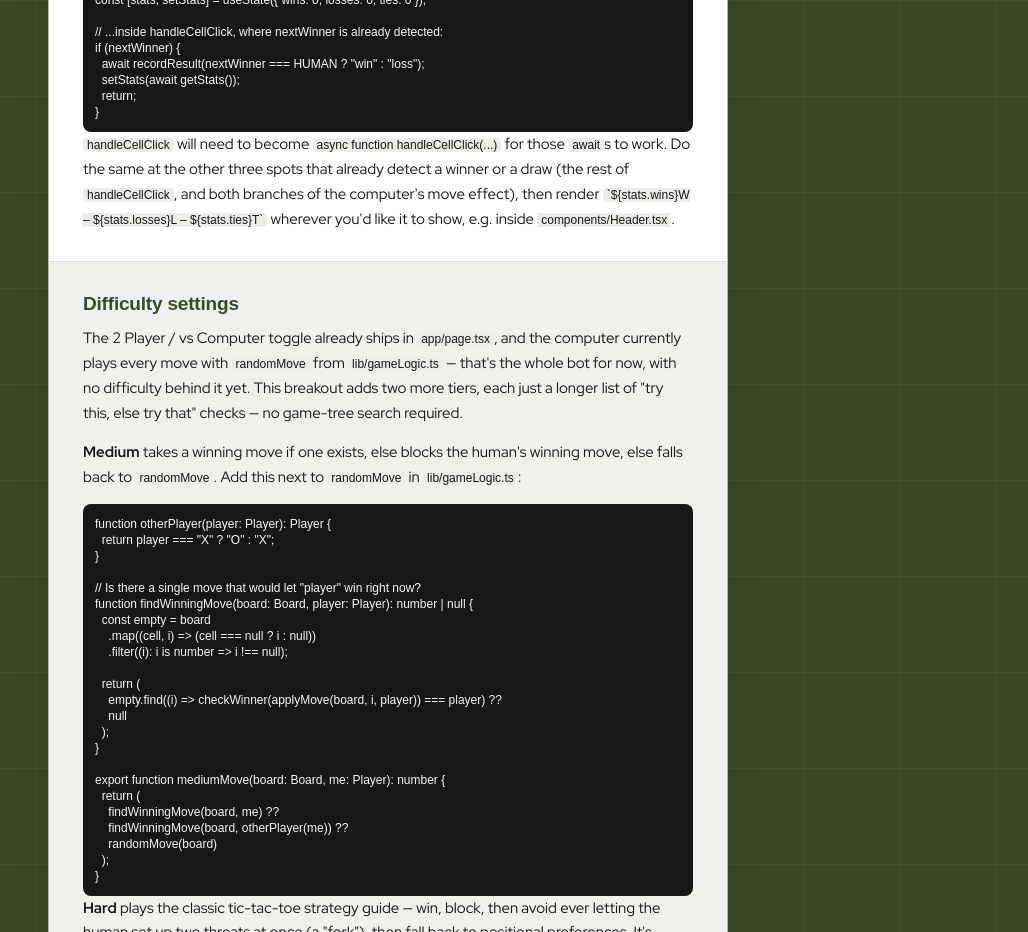
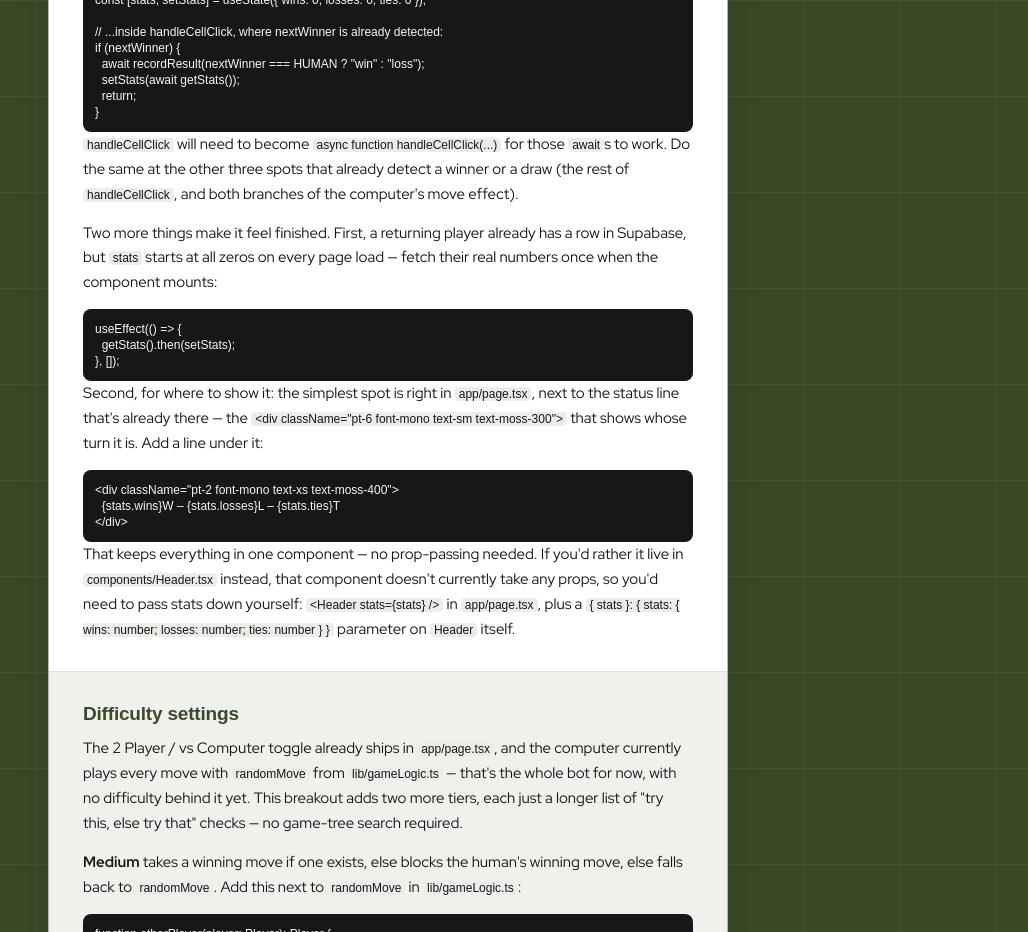
Before and after one commit to CSnair7/tic-tac-toe-mhacks, a Next.js app: page /tutorial in a window 1280 px wide. Shown: the part 6240-7172 px from the top of the page, without its empty margins (252-1280 px from the left). Built offline with nearby package versions, Linux system fonts and the light colour scheme; a web font is replaced by a local one.

Commit message:
more detailed display

```diff
--- a/app/tutorial/page.tsx
+++ b/app/tutorial/page.tsx
@@ -457,12 +457,46 @@ if (nextWinner) {
           <code className={CODE_CHIP}>await</code>s to work. Do the same at
           the other three spots that already detect a winner or a draw (the
           rest of <code className={CODE_CHIP}>handleCellClick</code>, and
-          both branches of the computer&apos;s move effect), then render{" "}
+          both branches of the computer&apos;s move effect).
+        </LetterBody>
+        <LetterBody>
+          Two more things make it feel finished. First, a returning player
+          already has a row in Supabase, but{" "}
+          <code className={CODE_CHIP}>stats</code> starts at all zeros on
+          every page load — fetch their real numbers once when the
+          component mounts:
+        </LetterBody>
+        <pre className={CODE_BLOCK}>
+          {`useEffect(() => {
+  getStats().then(setStats);
+}, []);`}
+        </pre>
+        <LetterBody>
+          Second, for where to show it: the simplest spot is right in{" "}
+          <code className={CODE_CHIP}>app/page.tsx</code>, next to the
+          status line that&apos;s already there — the{" "}
           <code className={CODE_CHIP}>
-            {"`${stats.wins}W – ${stats.losses}L – ${stats.ties}T`"}
+            {'<div className="pt-6 font-mono text-sm text-moss-300">'}
           </code>{" "}
-          wherever you&apos;d like it to show, e.g. inside{" "}
-          <code className={CODE_CHIP}>components/Header.tsx</code>.
+          that shows whose turn it is. Add a line under it:
+        </LetterBody>
+        <pre className={CODE_BLOCK}>
+          {`<div className="pt-2 font-mono text-xs text-moss-400">
+  {stats.wins}W – {stats.losses}L – {stats.ties}T
+</div>`}
+        </pre>
+        <LetterBody>
+          That keeps everything in one component — no prop-passing
+          needed. If you&apos;d rather it live in{" "}
+          <code className={CODE_CHIP}>components/Header.tsx</code>{" "}
+          instead, that component doesn&apos;t currently take any props,
+          so you&apos;d need to pass stats down yourself:{" "}
+          <code className={CODE_CHIP}>{"<Header stats={stats} />"}</code>{" "}
+          in <code className={CODE_CHIP}>app/page.tsx</code>, plus a{" "}
+          <code className={CODE_CHIP}>
+            {"{ stats }: { stats: { wins: number; losses: number; ties: number } }"}
+          </code>{" "}
+          parameter on <code className={CODE_CHIP}>Header</code> itself.
         </LetterBody>
       </>
     ),
```
